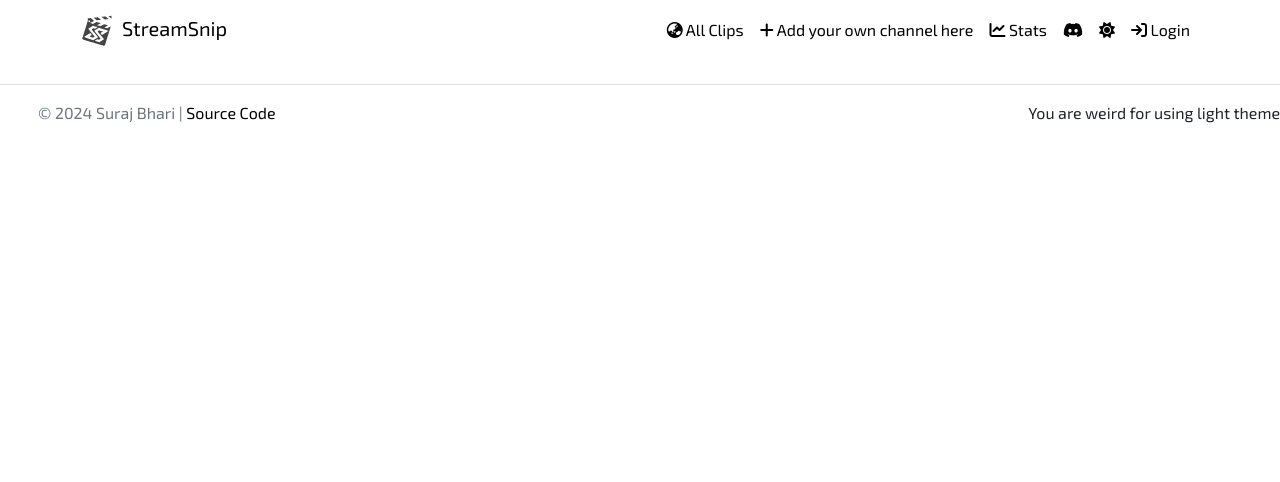
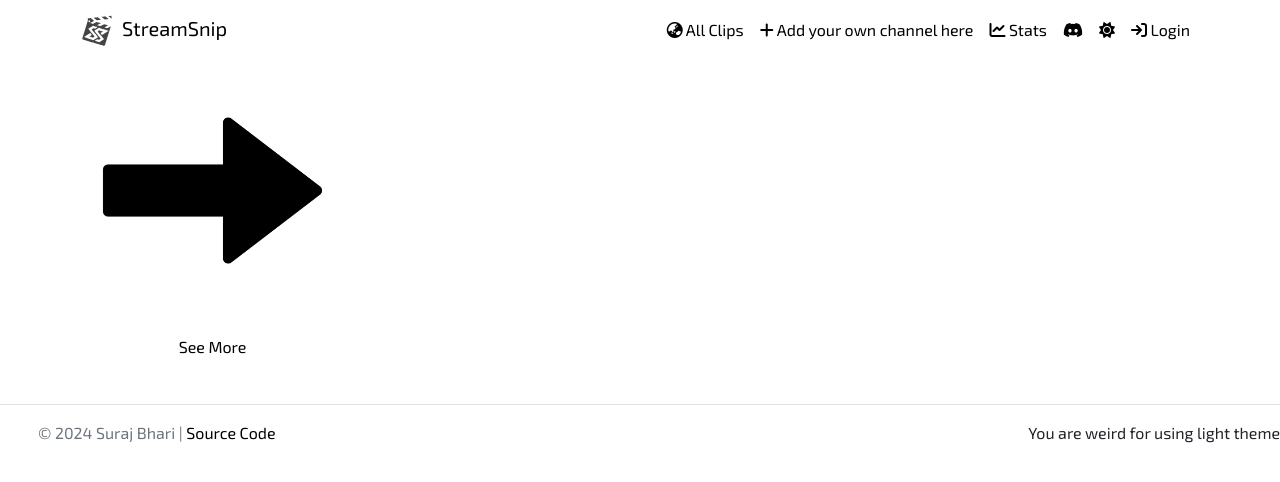
Before and after one commit to abhishek8911/streamsnip, a Python web app: template templates/home.html in a window 1280 px wide. Shown: the top 482 px of the page. Run offline with Jinja, Linux system fonts and the light colour scheme; the template is opened without the code that fills it, so the values that code supplies are empty.

Commit message:
frontend support for limited home page

```diff
--- a/templates/home.html
+++ b/templates/home.html
@@ -37,6 +37,18 @@
                     </a>
                 </div>
             {% endfor %}
+            {% if not all%}
+                <div class="col-3">
+                    <a href="#a" onclick="set_all()">
+                        <div class="card noborder">
+                            <img class="card-img-top rounded" src="/static/right.png" alt="Card image cap" load="lazy">
+                            <div class="card-body">
+                                <h6 class="card-title"> See More </h6>
+                            </div>
+                        </div>
+                    </a>
+                </div>
+            {% endif %}
         </div>
     </div>
 </center>
--- a/templates/layout.html
+++ b/templates/layout.html
@@ -15,6 +15,11 @@
     <script>
         var is_home = false; // this will be overwritten on home page only
         var is_first_load = true;
+        var all = {{ all|tojson }};
+        function set_all(){
+            all = true;
+            update_mini_stats();
+        }
         function timeSince(previous) {
             var current = new Date();
             var msPerMinute = 60 * 1000;
@@ -128,7 +133,11 @@
             if(!is_first_load && document.hidden){
                 return; // why care to update if the page is not visible
             }
-            fetch("/mini_stats").then((response) => response.json()).then((last_clip) => {
+            var link = "/mini_stats";
+            if(all){
+                link = "/mini_stats/all"
+            }
+            fetch(link).then((response) => response.json()).then((last_clip) => {
                 var last_clip_time = document.getElementById("last_clip_time");
                 last_clip_time.innerHTML = `   Last Clip - ${timeSince(new Date(last_clip.last_clip.time))}`;
                 var today_count = last_clip.today_count;
@@ -139,21 +148,27 @@
                     prev_order = [];
                     elems = document.getElementsByClassName("card");
                     for (var i = 0; i < elems.length; i++) {
-                        prev_order.push(elems[i].getElementsByTagName("h6")[0].id.trim());
+                        var id = elems[i].getElementsByTagName("h6")[0].id.trim();
+                        if(id){
+                            prev_order.push(id);
+                        }
                     }
                     new_order = [];
                     for(var i=0; i < data.length; i++){
                         new_order.push(data[i].id.trim());
                     }
+
                     if(JSON.stringify(prev_order) != JSON.stringify(new_order)){
+                        console.log(prev_order);
+                        console.log(new_order);
                         new_html = "";
                         new_html += '<div class="row">';
                         for(var i=0; i < data.length; i++){
                             if(data[i].name.includes(("deleted channel"))){
-                                new_html += '<div class="col-3"><div class="card noborder"><img class="card-img-top rounded" src="' + data[i].image + '" alt="Card image cap"><div class="card-body"><h6 class="card-title"> DELETED CHANNEL ( ' + data[i].id + ' )</h6></div></div></div>';
+                                new_html += '<div class="col-3"><div class="card noborder"><img class="card-img-top rounded" src="' + data[i].image + '" alt="Card image cap"><div class="card-body"><h6 class="card-title" id="' + data[i].id +'"> DELETED CHANNEL ( ' + data[i].id + ' )</h6></div></div></div>';
                             }
                             else{
-                                new_html += '<div class="col-3"><a href="' + data[i].link + '"><div class="card noborder"><img class="card-img-top rounded" src="' + data[i].image + '" alt="Card image cap"><div class="card-body"><h6 class="card-title">' + data[i].name + '</h6></div></div></a></div>';
+                                new_html += '<div class="col-3"><a href="' + data[i].link + '"><div class="card noborder"><img class="card-img-top rounded" src="' + data[i].image + '" alt="Card image cap"><div class="card-body"><h6 class="card-title" id="' + data[i].id +'">' + data[i].name + '</h6></div></div></a></div>';
                             }
                         }
                         new_html += '</div>';
```
Also changed, not shown: static/right.png (added).
